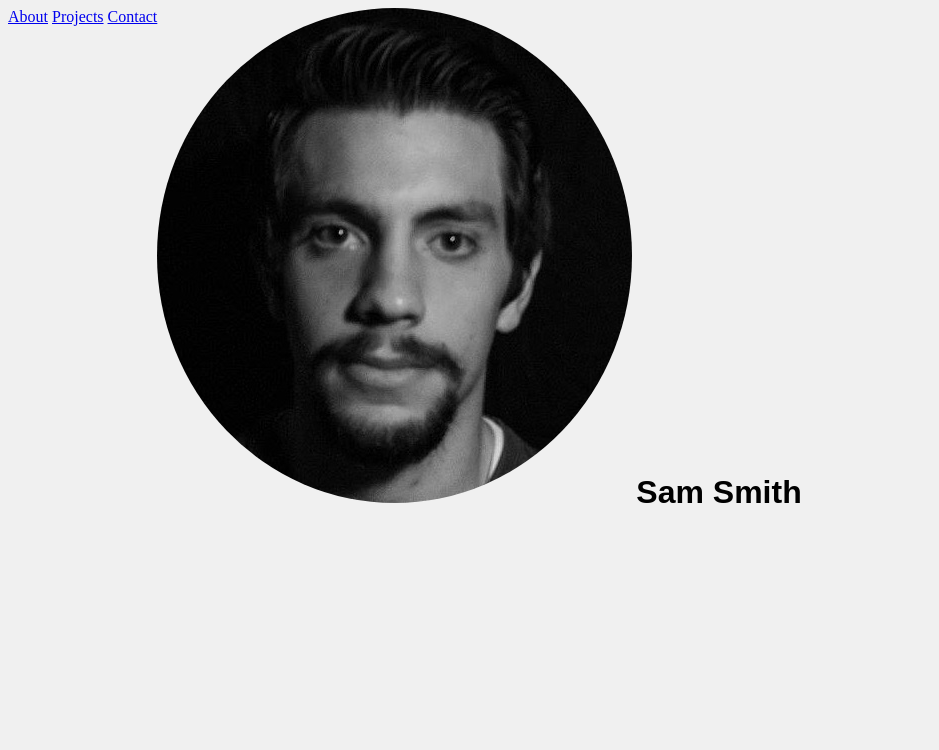
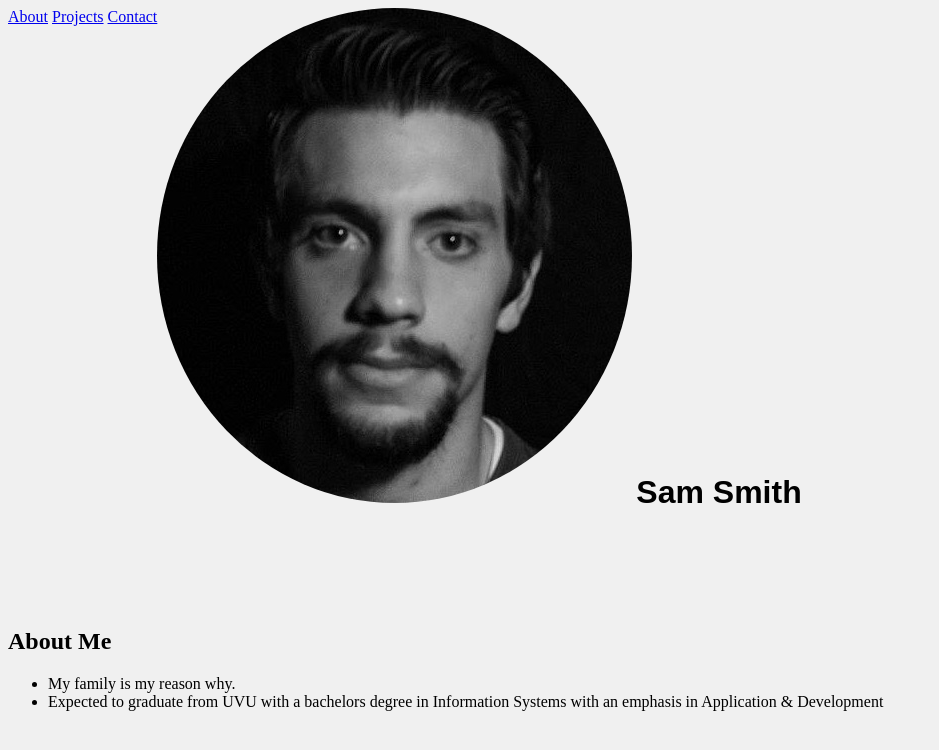
Before and after one commit to Apolioliia/apolioliia.github.io, a plain HTML site: page index.html in a window 1280 px wide. Shown: the whole page, without its empty margins (0-939 px from the left). Drawn offline with Linux system fonts and the light colour scheme.

Commit message:
Updating readme file

```diff
--- a/index.html
+++ b/index.html
@@ -21,7 +21,11 @@
         </div>
     </header>
     <section id="about-me">
-
+        <h2>About Me</h2>
+        <ul>
+            <li>My family is my reason why.</li>
+            <li>Expected to graduate from UVU with a bachelors degree in Information Systems with an emphasis in Application & Development</li>
+        </ul>
     </section>
     <section id="projects">
 
--- a/style/mystyles.css
+++ b/style/mystyles.css
@@ -5,9 +5,6 @@ header{
     width: 100%;
     height: 600px;
     display: flex;
-}
-.menu{
-
 }
 .name-image{
     flex-direction: row;
```
Also changed, not shown: 1 other file.
